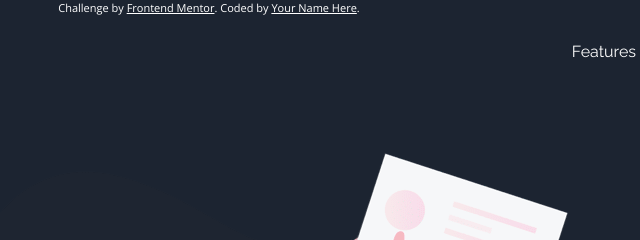
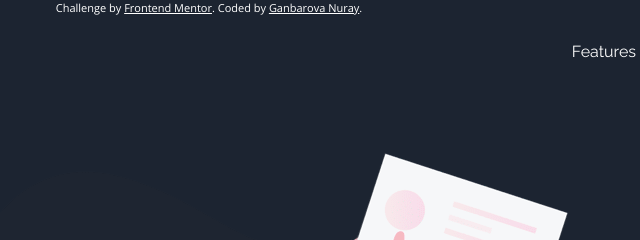
Before and after one commit to Dev-Faith/Fylo-Dark-Theme-, a plain HTML site: page index.html in a window 1280 px wide. Shown: the top 240 px of the page, 431-1071 px from the left. Drawn offline with nearby package versions, Linux system fonts and the light colour scheme.

Commit message:
Update index.html

```diff
--- a/index.html
+++ b/index.html
@@ -22,7 +22,7 @@
       <section>
         <p class="attribution">
           Challenge by <a href="https://www.frontendmentor.io?ref=challenge" target="_blank">Frontend Mentor</a>.
-          Coded by <a href="#">Your Name Here</a>.
+          Coded by <a href="#">Ganbarova Nuray</a>.
         </p>
       </section>
 
```
